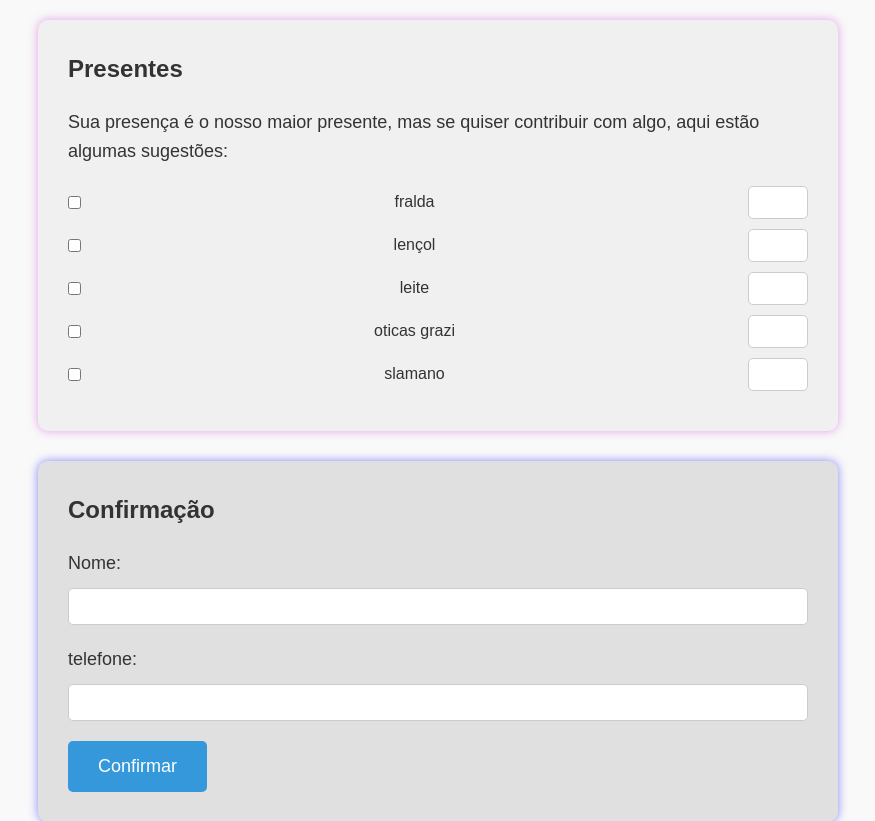
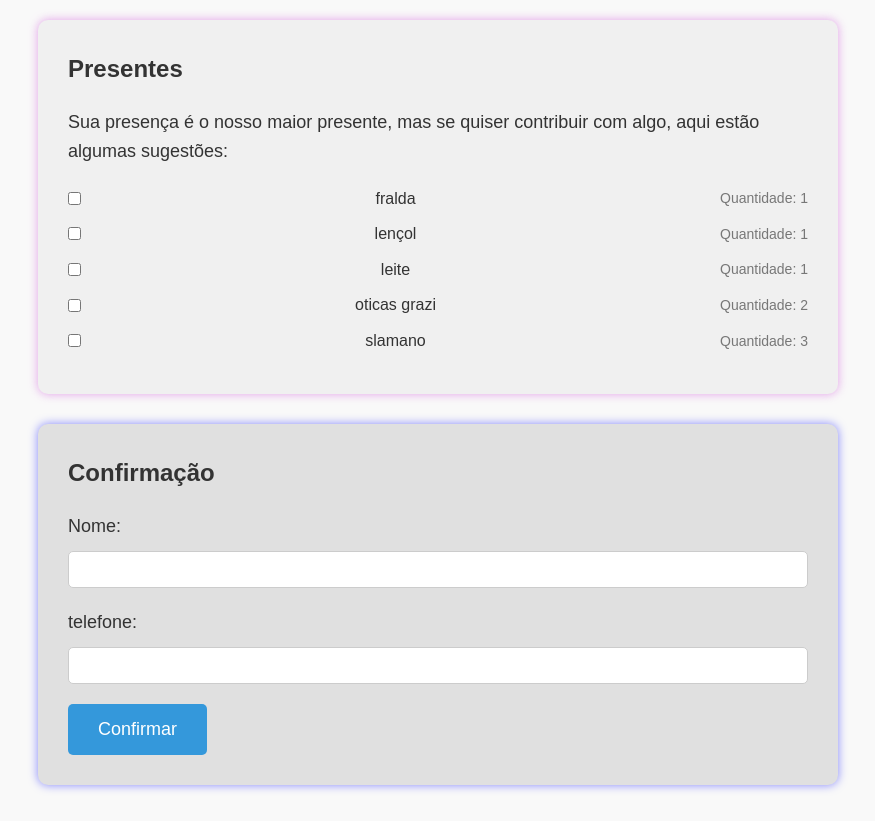
Before and after one commit to marcoantonio567/cha-bebe, a Django app: page / in a window 1280 px wide. Shown: the part 128-949 px from the top of the page, without its empty margins (202-1077 px from the left). After the commit the page ends 919 px from the top, so only its background shows below. Run offline with Django 5.2, Linux system fonts and the light colour scheme; data comes from the database, SQL or seed files in the repository; both versions use the stored data as it was after the commit; parts of the project's set-up code (start-up, migrations or seed data) failed here and were passed over.

Commit message:
tirando a quantidade

```diff
--- a/app/templates/index.html
+++ b/app/templates/index.html
@@ -24,7 +24,7 @@
             <li>
                 <input type="checkbox" name="presentes" id="presente{{ item.id }}" value="{{ item.id }}" />
                 <label for="presente{{ item.id }}">{{ item.nome }}</label>
-                <input type="number" name="quantidade[{{ item.id }}]" id="quantidade[{{ item.id }}]"/>
+                <span class="quantidade">Quantidade: {{ item.quantidade }}</span>
             </li>
             {% endfor %}
         </ul>
```
Also changed, not shown: db.sqlite3.
